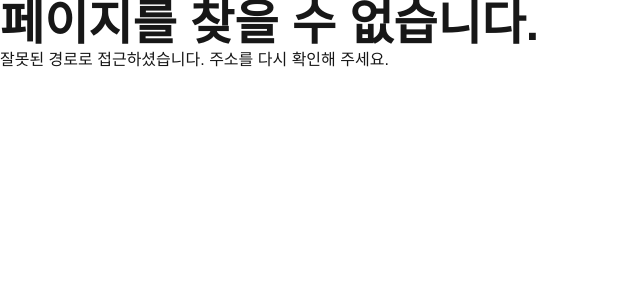
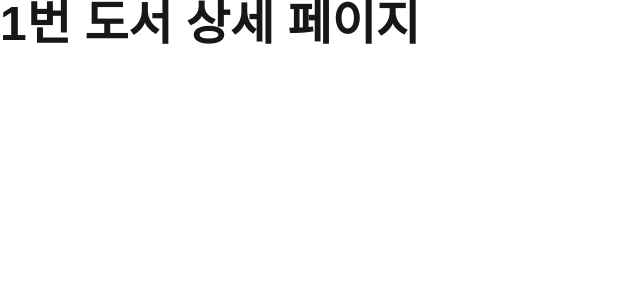
Before and after one commit to Dobbymin/one-bite-books-app-router, a Next.js app: page /book/1 in a window 1280 px wide. Before the commit this address had no page. Shown: the top 300 px of the page, without its empty margins (0-640 px from the left). Built offline with nearby package versions, Linux system fonts and the light colour scheme.

Commit message:
feat: 도서 페이지 추가

```diff
--- /dev/null
+++ b/src/app/book/[id]/page.tsx
@@ -0,0 +1,8 @@
+type Props = {
+  params: Promise<{ id: string }>;
+};
+
+export default async function page({ params }: Props) {
+  const { id } = await params;
+  return <h1 className='text-5xl font-bold'>{id}번 도서 상세 페이지</h1>;
+}
```
